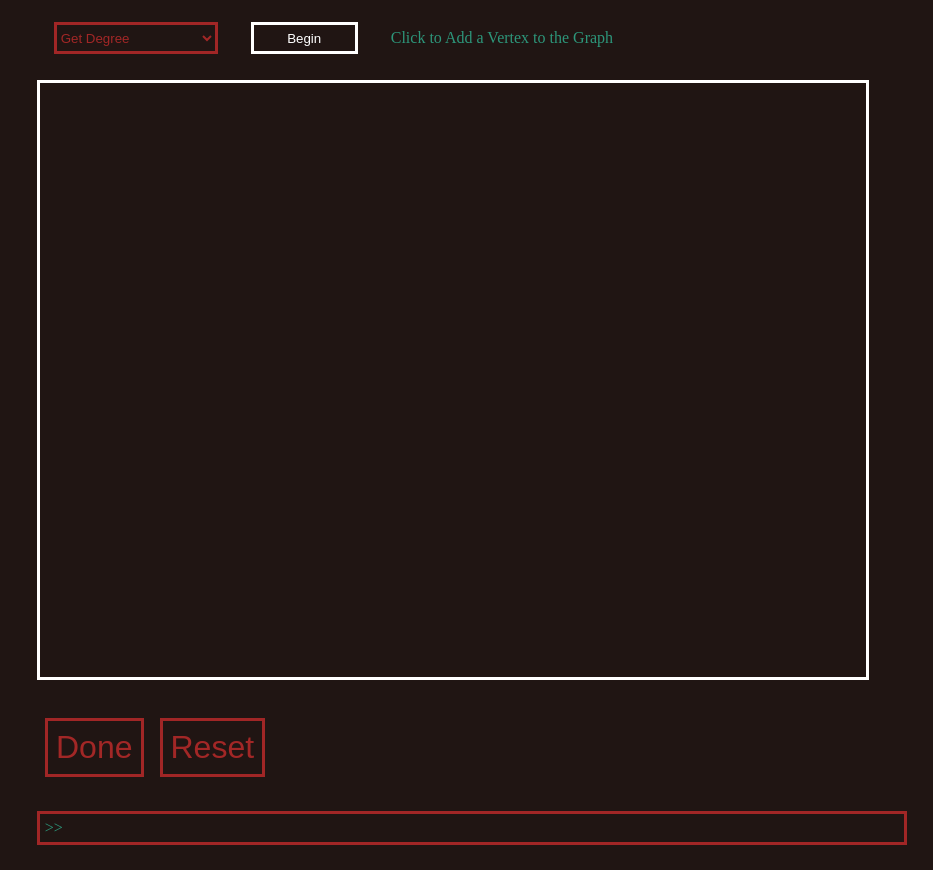
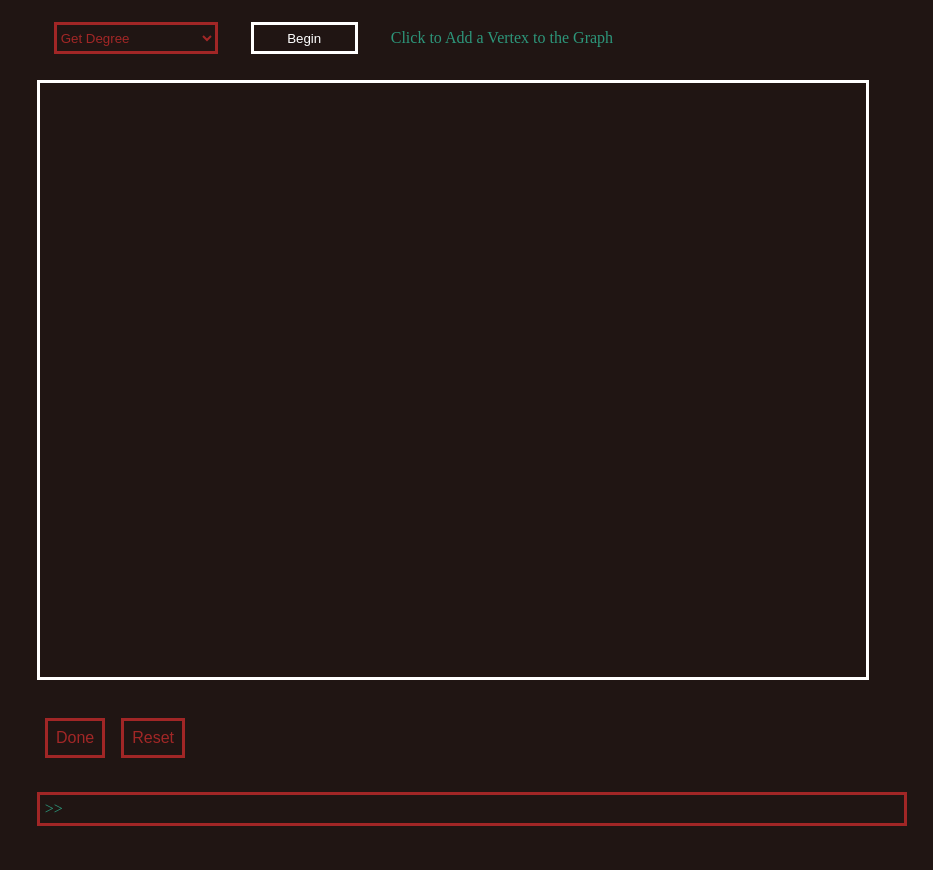
Before and after one commit to zkpranav/graph-algorithms-visualizer, a React (Vite) app: page / in a window 1280 px wide. Shown: the whole page, without its empty margins (347-1280 px from the left). Built offline with nearby package versions, Linux system fonts and the light colour scheme.

Commit message:
Preventing overlapping nodes

```diff
--- a/src/Graph/Graph.jsx
+++ b/src/Graph/Graph.jsx
@@ -18,7 +18,10 @@ function Graph(props) {
     /**
      * Allow node onClick events only in setEdges ode
      */
-    let handleNodeClick = () => {}
+    let handleNodeClick = (e) => {
+        // Prevent graph's click from firing
+        e.stopPropagation()
+    }
     if (props.controllerMode == 'setEdges') {
         handleNodeClick=props.handleNodeClick
     }
--- a/src/GraphController/GraphController.scss
+++ b/src/GraphController/GraphController.scss
@@ -14,7 +14,7 @@
         padding: 0.5rem;
         margin: 0.5rem;
 
-        font-size: 2rem;
+        font-size: 1rem;
 
         @include buttonWithBorder();
 
```
